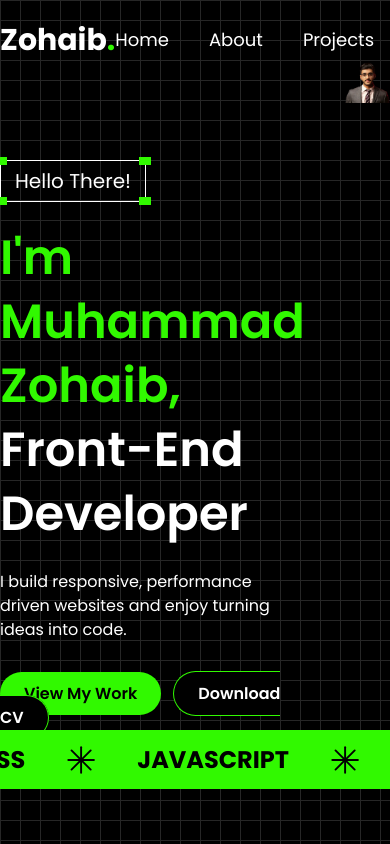
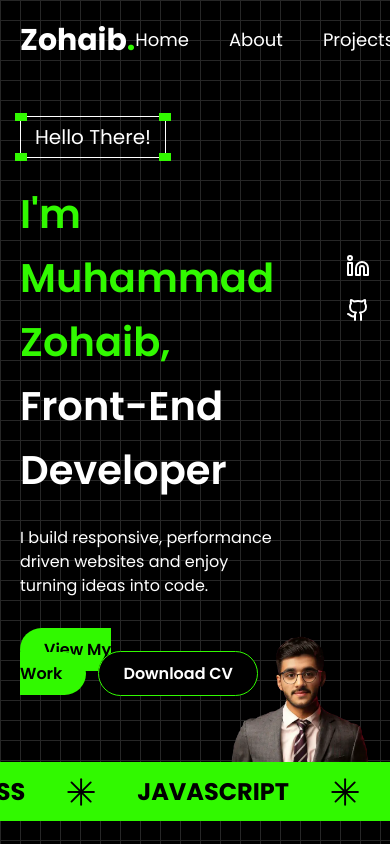
Before and after one commit to Muhammad-Zohaib-42/portfolio, a Next.js app: page / in a window 390 px wide. Shown: the top 844 px of the page. Built offline with nearby package versions, Linux system fonts and the light colour scheme.

Commit message:
social icons done in hero section and now making header responsive

```diff
--- a/app/globals.css
+++ b/app/globals.css
@@ -5,7 +5,7 @@ body {
 }
 
 .max-width {
-    @apply max-w-[1200px] mx-auto
+    @apply max-w-[1220px] mx-auto px-5
 }
 
 header nav a:hover {
--- a/components/Hero.jsx
+++ b/components/Hero.jsx
@@ -3,18 +3,9 @@ import HeroRight from "./HeroRight";
 
 export default function Hero() {
   return (
-    <section>
-      <div
-        className="fixed inset-0 z-0"
-        style={{
-          backgroundImage: `
-        linear-gradient(to right, #262626 1px, transparent 1px),
-        linear-gradient(to bottom, #262626 1px, transparent 1px)
-      `,
-          backgroundSize: "20px 20px",
-        }}
-      ></div>
-      <div className="max-width relative z-10 pt-40 flex gap-10">
+    <section className="h-[90.3vh]">
+      <div className="fixed inset-0 z-0" style={{ backgroundImage: `linear-gradient(to right, #262626 1px, transparent 1px),linear-gradient(to bottom, #262626 1px, transparent 1px)`, backgroundSize: "20px 20px"}}></div>
+      <div className="max-width relative z-10 flex gap-0 h-full">
         <HeroLeft />
         <HeroRight />
       </div>
--- a/components/HeroLeft.jsx
+++ b/components/HeroLeft.jsx
@@ -2,9 +2,10 @@ import Title from "./Title";
 
 export default function HeroLeft() {
   return (
-    <div className="text-white">
+    <div className="text-white w-[60%] mt-5 h-full flex items-center">
+        <div>
           <Title />
-        <h1 className="text-5xl font-semibold text-white leading-16 my-6">
+          <h1 className="text-[40px] lg:text-5xl font-semibold text-white leading-16 my-6">
               <span className="text-[#31F900] block">I'm Muhammad Zohaib,</span>
               <span className="block">Front-End Developer</span>
           </h1>
@@ -12,5 +13,6 @@ export default function HeroLeft() {
           <a href="#" className="btn bg-[#31F900] text-black mr-3">View My Work</a>
           <a href="#" className="bg-black text-white btn border border-[#31F900]">Download CV</a>
         </div>
+    </div>
   )
 }
--- a/components/HeroRight.jsx
+++ b/components/HeroRight.jsx
@@ -1,10 +1,12 @@
 import Image from "next/image";
 import zohaib from "../public/zohaib.webp"
+import SocialIcons from "./SocialIcons";
 
 export default function HeroRight() {
   return (
-    <div>
-        <Image src={zohaib} alt="Zohaib Ranjha" width={500} height={500} className="-mt-[102px]" />
+    <div className="relative w-[40%] h-full">
+        <Image src={zohaib} alt="Zohaib Ranjha" className="absolute bottom-0" width={600} height={600} />
+        <SocialIcons />
     </div>
   )
 }
--- /dev/null
+++ b/components/SocialIcons.jsx
@@ -0,0 +1,15 @@
+import { Github, Linkedin } from 'lucide-react'
+import React from 'react'
+
+export default function SocialIcons() {
+  return (
+    <div className='absolute right-0 top-2/6 flex flex-col gap-5'>
+        <a href="https://www.linkedin.com/in/muhammad-zohaib-180471334/" target='_blank' title='LinkedIn Profile'>
+            <Linkedin className='hover:text-[#31F900] w-6 h-6 text-white' />
+        </a>
+        <a href="https://github.com/Muhammad-Zohaib-42" target='_blank' title='Github Profile'>
+            <Github className='w-6 h-6 hover:text-[#31F900] text-white' />
+        </a>
+    </div>
+  )
+}
```
Also changed, not shown: package.json (+5 -4 lines), 1 other file (tests, documents, lock files or other folders). Lines whose indentation alone changed are shown as unchanged.
